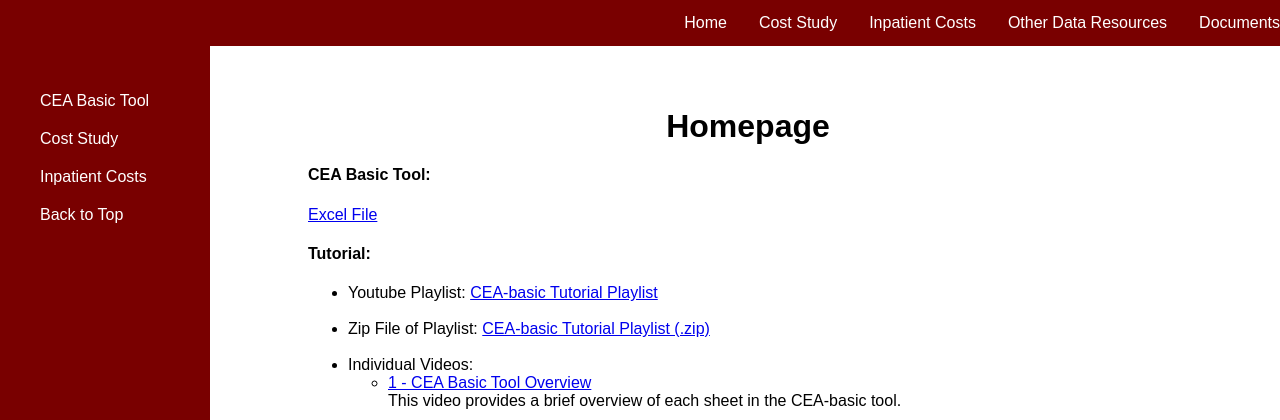
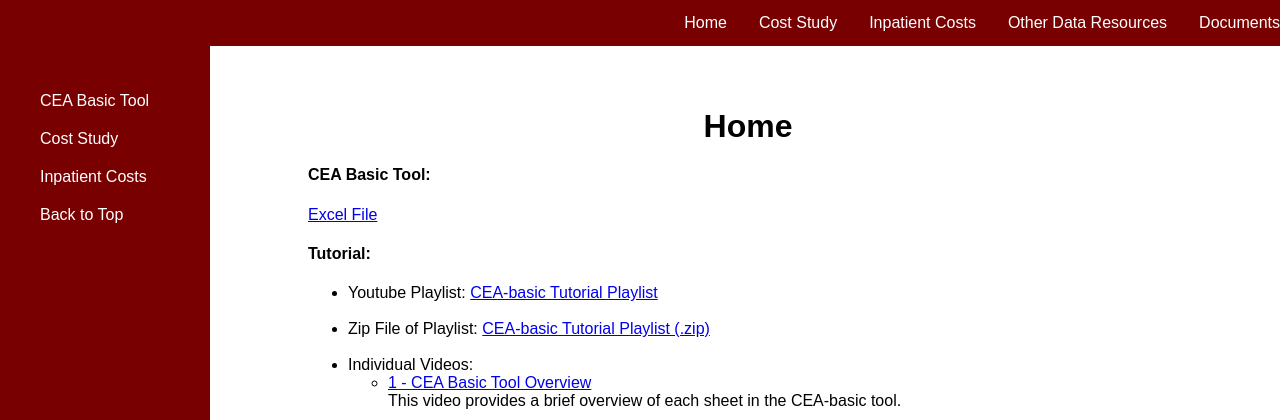
Before and after one commit to Hariharan2907/telemed_project, a Flask app: page / in a window 1280 px wide. Shown: the top 420 px of the page. Run offline with Flask 2, Linux system fonts and the light colour scheme; parts of the project's set-up code (start-up, migrations or seed data) failed here and were passed over.

Commit message:
Update home.html

```diff
--- a/templates/home.html
+++ b/templates/home.html
@@ -16,7 +16,7 @@
 {% endblock sidebar %}
 
 {% block content %}
-<center><h1 style="margin-top: 100px;">Homepage</h1></center>
+<center><h1 style="margin-top: 100px;">Home</h1></center>
 <div style="margin-left: 100px">
 <h4 id="CEA"> CEA Basic Tool: </h4>
 <a href="/cea/download_cea" target="_blank">Excel File</a> <br>
```
